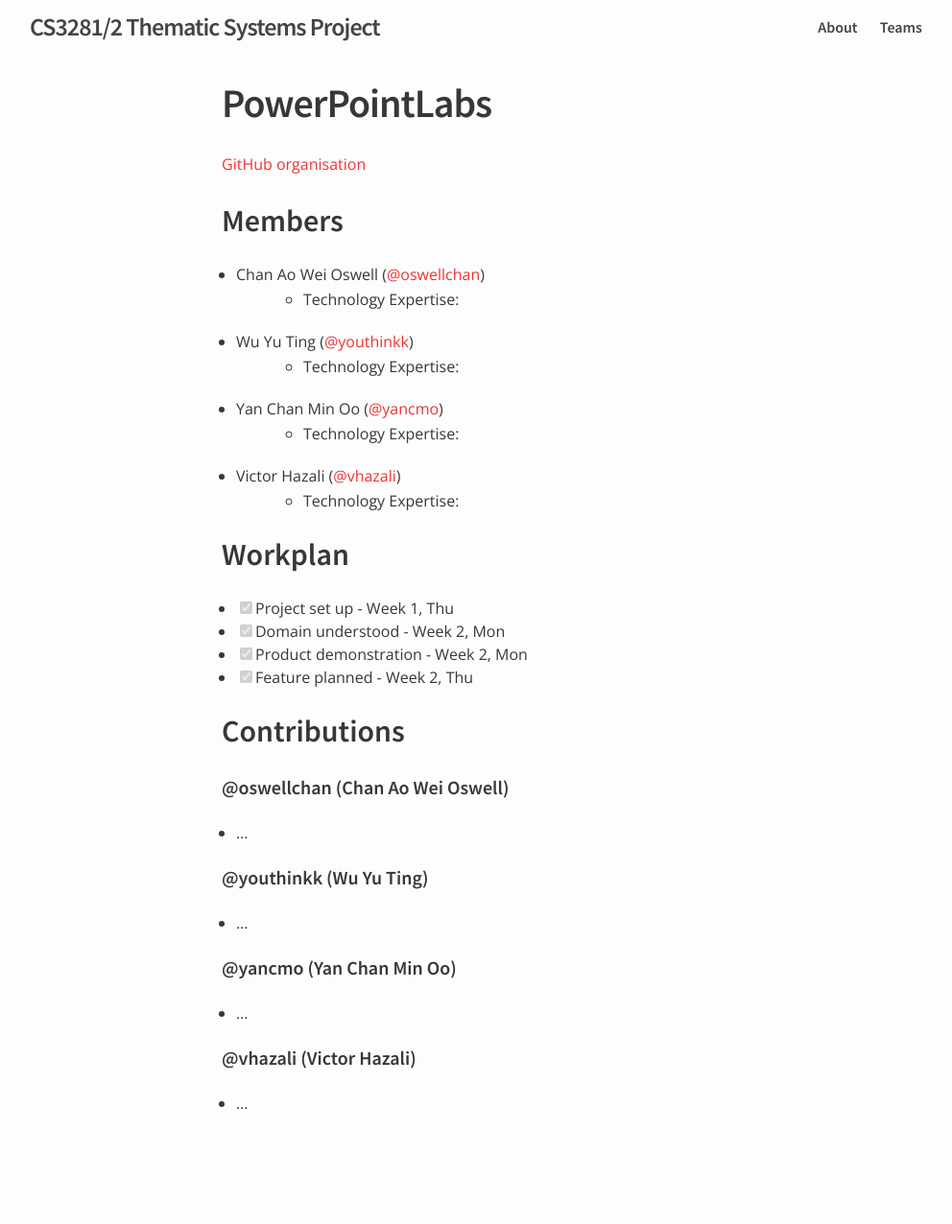
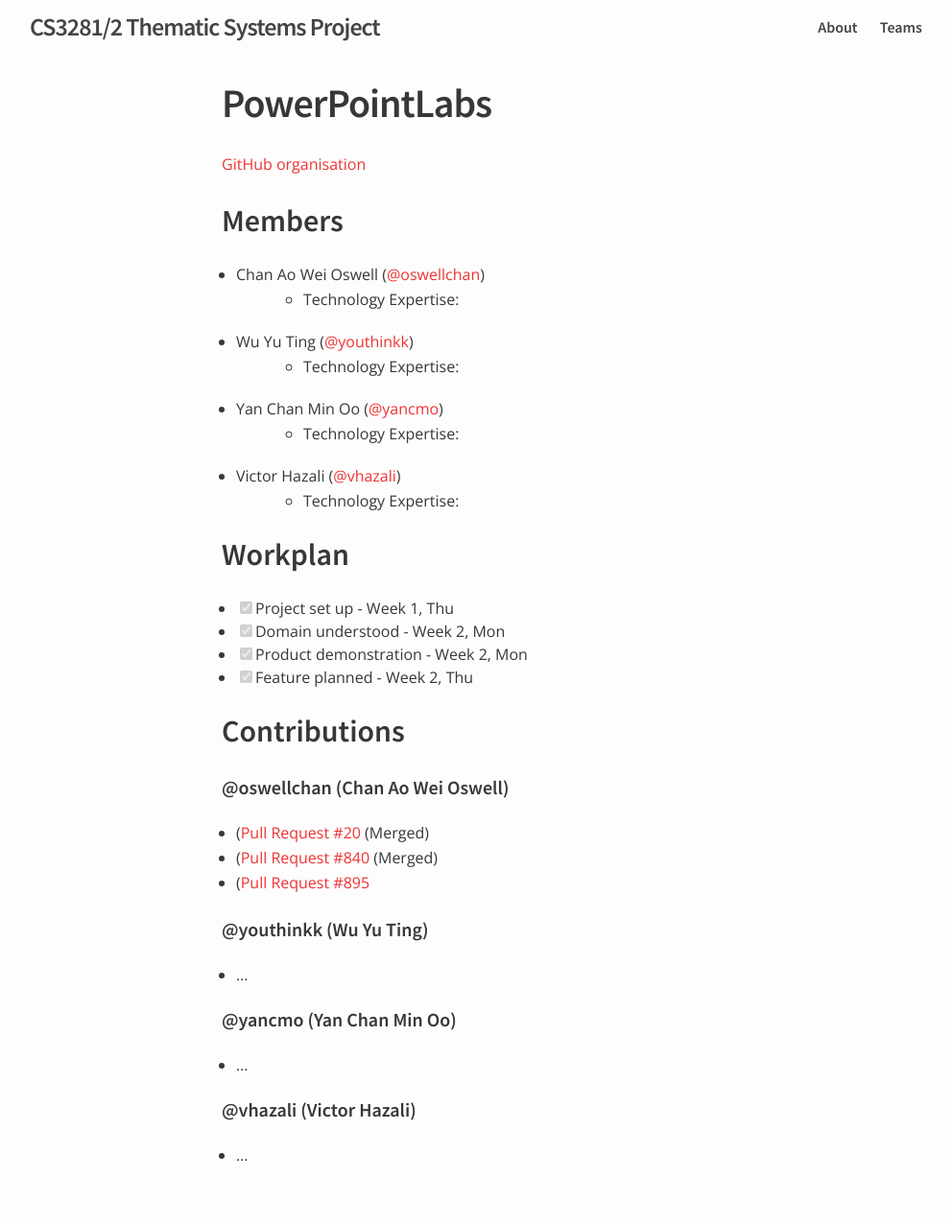
Before and after one commit to nus-oss/cs3281-AY1516S2-website, a Jekyll site: the page built from teams/powerpointlabs.md, in a window 1280 px wide. Shown: the whole page at 96% size, without its empty margins (139-1131 px from the left). Built offline with Jekyll 4.4.1, drawn with Linux system fonts in a browser that asks for light colours; before the commit the page ends 1222 px from its top, so only the background shows below that.

Commit message:
Update powerpointlabs.md

```diff
--- a/teams/powerpointlabs.md
+++ b/teams/powerpointlabs.md
@@ -25,7 +25,9 @@
 ## Contributions
 
 #### @oswellchan (Chan Ao Wei Oswell)
-* ...
+* ([Pull Request #20](https://github.com/PowerPointLabs/PowerPointLabs-Website/pull/20) (Merged)
+* ([Pull Request #840](https://github.com/PowerPointLabs/PowerPointLabs/pull/893) (Merged)
+* ([Pull Request #895](https://github.com/PowerPointLabs/PowerPointLabs/pull/895)
 
 #### @youthinkk (Wu Yu Ting)
 * ...
```
